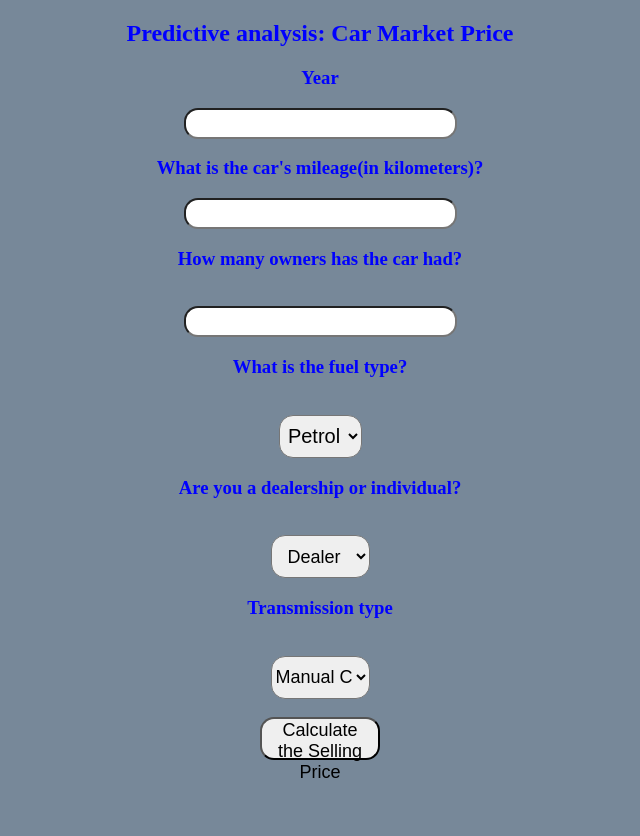
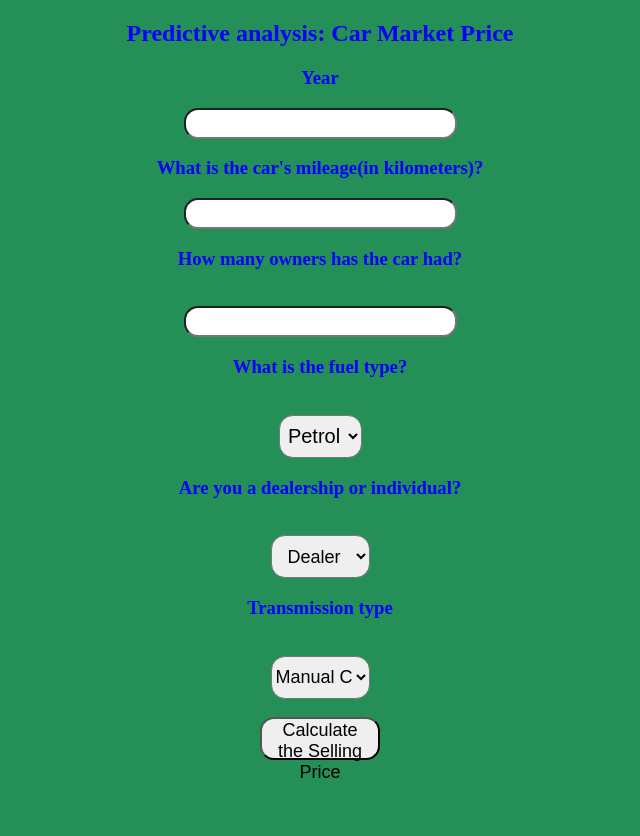
Before and after one commit to prosasDS/car-price-regression, a Flask app: page / in a window 1280 px wide. Shown: the whole page, without its empty margins (320-960 px from the left). Run offline with Flask 2, Linux system fonts and the light colour scheme; parts of the project's set-up code (start-up, migrations or seed data) failed here and were passed over.

Commit message:
Update index.html

```diff
--- a/templates/index.html
+++ b/templates/index.html
@@ -47,7 +47,7 @@
 
     <style>
         body {
-            background-color: lightslategray;
+            background-color: #248f56;
             text-align: center;
             padding: 0px;
         }
```
